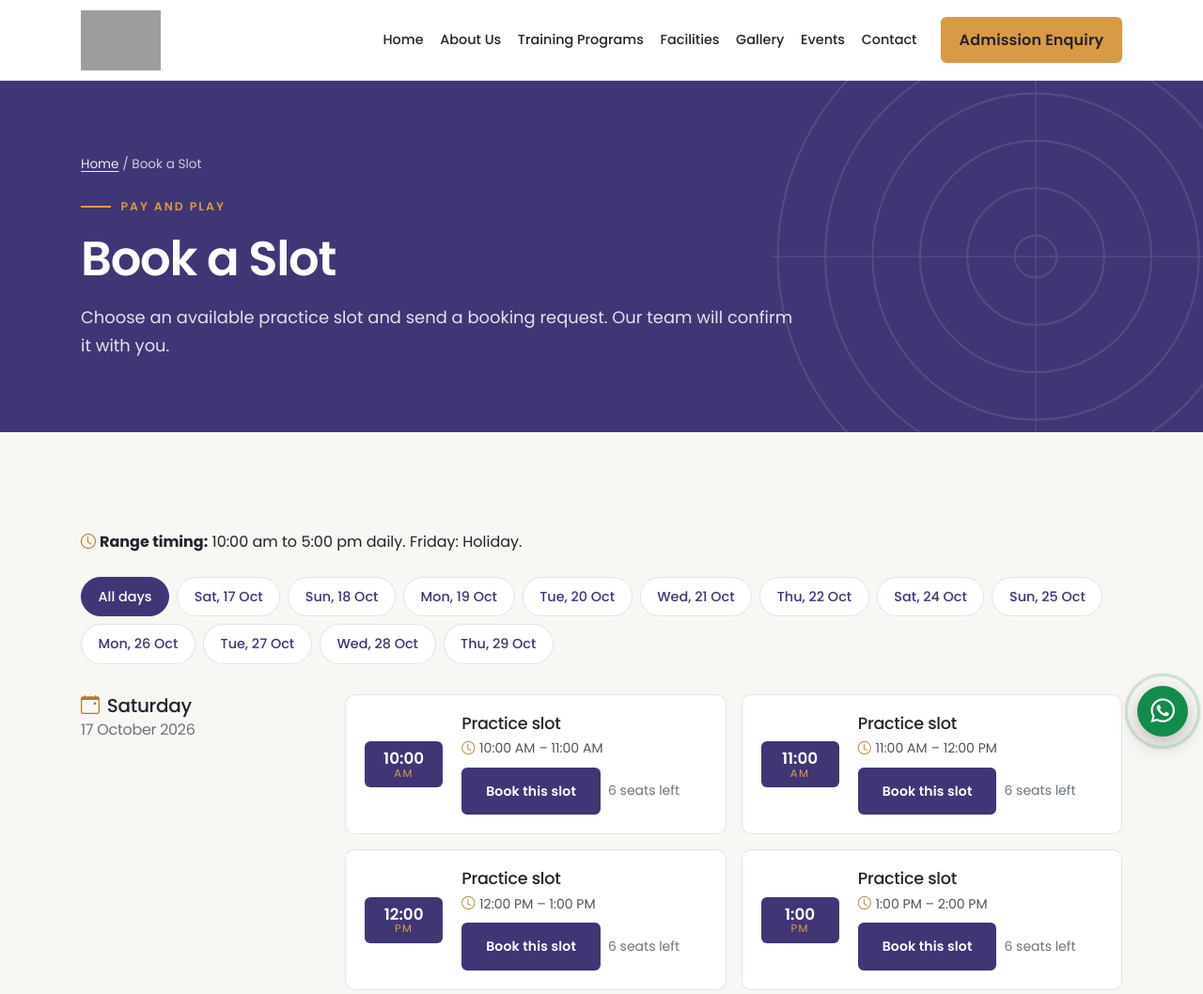
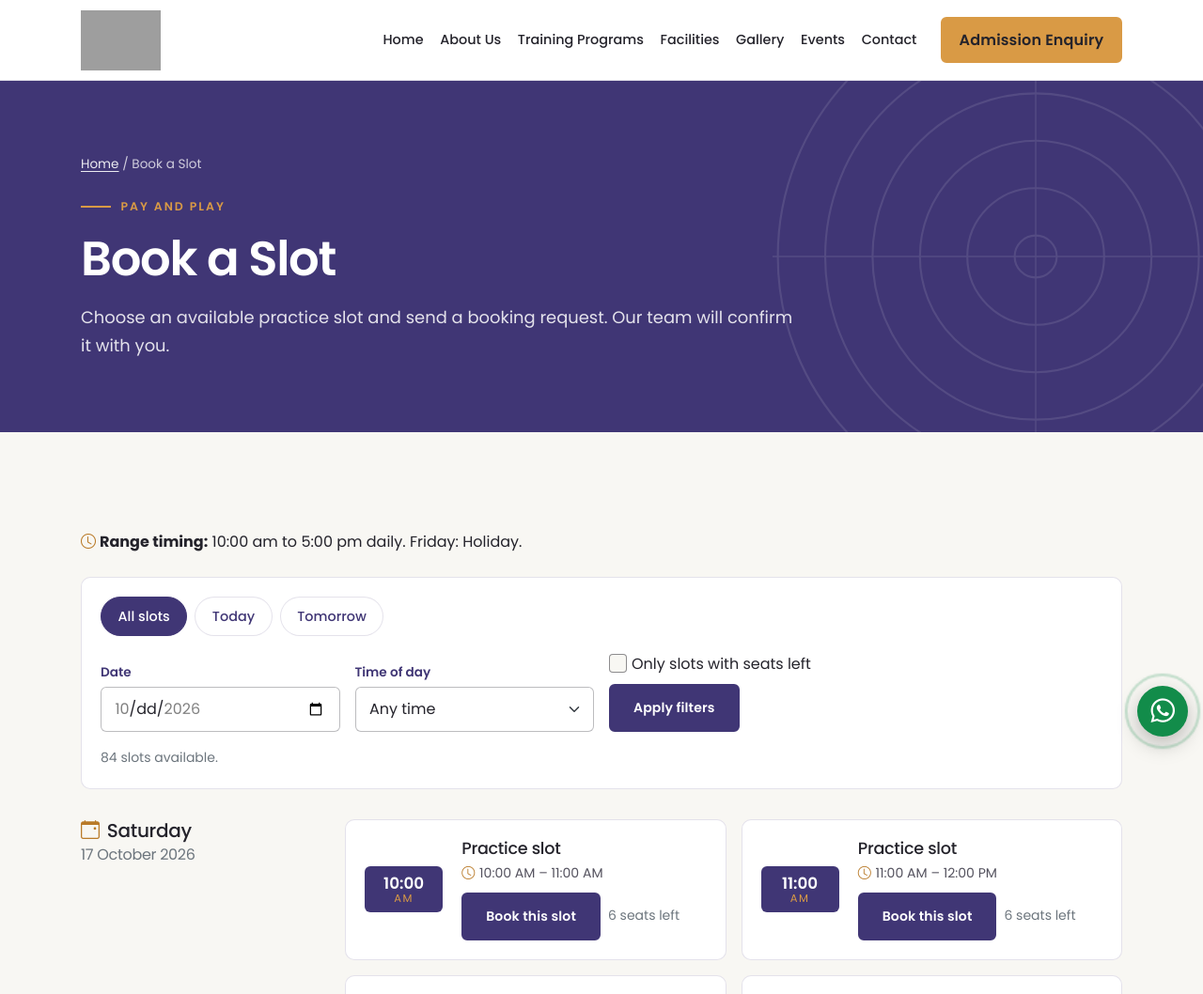
Before and after one commit to anshul1504/RUDRA-RIFLE-WEBSITE, a Django app: page /book/ in a window 1280 px wide. Shown: the top 1058 px of the page at 94% size. Run offline with Django 5.2, Linux system fonts and the light colour scheme; data comes from the database, SQL or seed files in the repository; data that the repository does not hold is empty; parts of the project's set-up code (start-up, migrations or seed data) failed here and were passed over; some libraries are stand-ins or nearby versions; grey boxes are pictures that could not be loaded.

Commit message:
Booking: full slot filter form (date picker, time of day, program, seats, reset)
Co-Authored-By: Claude Sonnet 5.5 <noreply@anthropic.com>

```diff
--- a/apps/bookings/views.py
+++ b/apps/bookings/views.py
@@ -1,9 +1,10 @@
 import logging
-from datetime import date
+from datetime import date, time, timedelta
 from itertools import groupby
 
 from django.contrib import messages
 from django.core.exceptions import ValidationError
+from django.utils import timezone
 from django.shortcuts import get_object_or_404, redirect, render
 
 from apps.core.models import SiteSettings
@@ -14,31 +15,54 @@ from .models import Slot, SlotBooking, SlotSchedule
 
 logger = logging.getLogger(__name__)
 
+PERIODS = {  # key -> (label, (from, until))
+    "morning": ("Morning (before 12 pm)", (time(0), time(12))),
+    "afternoon": ("Afternoon (12 - 3 pm)", (time(12), time(15))),
+    "evening": ("Evening (3 pm onwards)", (time(15), time(23, 59, 59))),
+}
+
 
 @page_enabled("show_booking")
 def slot_list(request):
     ahead = SiteSettings.load().booking_days_ahead
     for schedule in SlotSchedule.objects.filter(is_active=True):
         schedule.generate(ahead)  # slots open automatically every day; days without a schedule (Friday) stay empty
-    slots = list(Slot.objects.open_for_booking().with_booked())
-    slots = [s for s in slots if not s.is_past]
-    all_days = [{"date": d, "slots": list(items)} for d, items in groupby(slots, key=lambda s: s.date)]
-    date_chips = [d["date"] for d in all_days]
+    slots = [s for s in Slot.objects.open_for_booking().with_booked().select_related("program") if not s.is_past]
+    programs = sorted({s.program for s in slots if s.program}, key=lambda p: p.title)
+
+    # ---- filters (all optional, GET) ----
+    g = request.GET
     selected = None
     try:
-        selected = date.fromisoformat(request.GET.get("date", ""))
+        selected = date.fromisoformat(g.get("date", ""))
     except ValueError:
         pass
-    if selected in date_chips:
-        all_days = [d for d in all_days if d["date"] == selected]
+    period = g.get("time") if g.get("time") in PERIODS else ""
+    program_id = g.get("program", "")
+    seats_only = g.get("seats") == "1"
+    if selected:
+        slots = [s for s in slots if s.date == selected]
+    if period:
+        lo, hi = PERIODS[period][1]
+        slots = [s for s in slots if lo <= s.start_time < hi]
+    if program_id.isdigit():
+        slots = [s for s in slots if s.program_id == int(program_id)]
     else:
-        selected = None
+        program_id = ""
+    if seats_only:
+        slots = [s for s in slots if not s.is_full]
+    filtered = bool(selected or period or program_id or seats_only)
+
+    all_days = [{"date": d, "slots": list(items)} for d, items in groupby(slots, key=lambda s: s.date)]
+    today = timezone.localdate()
     page = paginate(request, all_days, 7)  # one page = one week of dates
     return render(request, "bookings/slot_list.html", {
         "page_obj": page,
         "days": page.object_list,
-        "date_chips": date_chips,
-        "selected_date": selected,
+        "selected_date": selected, "period": period, "program_id": program_id, "seats_only": seats_only,
+        "programs": programs, "periods": [(k, v[0]) for k, v in PERIODS.items()], "filtered": filtered,
+        "slot_count": len(slots), "min_date": today, "max_date": today + timedelta(days=ahead),
+        "today": today, "tomorrow": today + timedelta(days=1),
         "meta_description": "Book a Pay and Play practice slot at Rudra Sports Rifle Shooting Society, Indore.",
     })
 
--- a/static/css/main.css
+++ b/static/css/main.css
@@ -642,3 +642,8 @@ main { animation: pageIn .5s ease both; }
 @media (min-width: 576px) { .gallery-grid--home { grid-template-columns: repeat(3, 1fr); } }
 @media (min-width: 992px) { .gallery-grid--home { grid-template-columns: repeat(4, 1fr); } }
 .card-rudra__book { position: relative; z-index: 2; }  /* sits above the card's stretched link */
+
+/* slot booking filters */
+.slot-filters { background: #fff; border: 1px solid var(--line); border-radius: var(--radius-lg); padding: 1.25rem; margin-bottom: 2rem; }
+.slot-filters__quick { display: flex; flex-wrap: wrap; gap: .5rem; margin-bottom: 1rem; }
+.slot-filters .form-label { font-size: .85rem; font-weight: 600; color: var(--indigo); margin-bottom: .25rem; }
--- a/templates/bookings/slot_list.html
+++ b/templates/bookings/slot_list.html
@@ -8,12 +8,24 @@
   <div class="container">
     {% if site.booking_payment_note %}<div class="draft-banner" role="note"><i class="bi bi-info-circle me-1" aria-hidden="true"></i>{{ site.booking_payment_note }}</div>{% endif %}
     {% if site.opening_hours %}<p class="mb-4"><i class="bi bi-clock me-1" style="color:var(--gold-deep)" aria-hidden="true"></i><strong>Range timing:</strong> {{ site.opening_hours }}</p>{% endif %}
-    {% if date_chips|length > 1 or selected_date %}
-    <div class="filter-bar" role="navigation" aria-label="Choose a date">
-      <a class="filter-btn" href="{% url 'bookings:slots' %}" {% if not selected_date %}aria-current="true" aria-pressed="true"{% else %}aria-pressed="false"{% endif %}>All days</a>
-      {% for d in date_chips %}<a class="filter-btn" href="?date={{ d|date:'Y-m-d' }}" {% if selected_date == d %}aria-current="true" aria-pressed="true"{% else %}aria-pressed="false"{% endif %}>{{ d|date:"D, j M" }}</a>{% endfor %}
-    </div>
-    {% endif %}
+    <form class="slot-filters" method="get" action="{% url 'bookings:slots' %}" id="slot-filters" aria-label="Filter slots">
+      <div class="slot-filters__quick" role="group" aria-label="Quick dates">
+        <a class="filter-btn" href="{% url 'bookings:slots' %}" aria-pressed="{% if not filtered %}true{% else %}false{% endif %}">All slots</a>
+        <a class="filter-btn" href="?date={{ today|date:'Y-m-d' }}" aria-pressed="{% if selected_date == today %}true{% else %}false{% endif %}">Today</a>
+        <a class="filter-btn" href="?date={{ tomorrow|date:'Y-m-d' }}" aria-pressed="{% if selected_date == tomorrow %}true{% else %}false{% endif %}">Tomorrow</a>
+      </div>
+      <div class="row g-3 align-items-end">
+        <div class="col-sm-6 col-lg-3"><label class="form-label" for="f-date">Date</label>
+          <input class="form-control" type="date" id="f-date" name="date" value="{{ selected_date|date:'Y-m-d' }}" min="{{ min_date|date:'Y-m-d' }}" max="{{ max_date|date:'Y-m-d' }}"></div>
+        <div class="col-sm-6 col-lg-3"><label class="form-label" for="f-time">Time of day</label>
+          <select class="form-select" id="f-time" name="time"><option value="">Any time</option>{% for key, label in periods %}<option value="{{ key }}" {% if period == key %}selected{% endif %}>{{ label }}</option>{% endfor %}</select></div>
+        {% if programs %}<div class="col-sm-6 col-lg-3"><label class="form-label" for="f-program">Program</label>
+          <select class="form-select" id="f-program" name="program"><option value="">All programs</option>{% for p in programs %}<option value="{{ p.pk }}" {% if program_id == p.pk|stringformat:'s' %}selected{% endif %}>{{ p.title }}</option>{% endfor %}</select></div>{% endif %}
+        <div class="col-sm-6 col-lg-3"><div class="form-check mb-2"><input class="form-check-input" type="checkbox" id="f-seats" name="seats" value="1" {% if seats_only %}checked{% endif %}><label class="form-check-label" for="f-seats">Only slots with seats left</label></div>
+          <div class="d-flex gap-2"><button type="submit" class="btn btn-rudra btn-sm">Apply filters</button>{% if filtered %}<a href="{% url 'bookings:slots' %}" class="btn btn-outline-rudra btn-sm">Reset</a>{% endif %}</div></div>
+      </div>
+      <p class="small text-secondary mb-0 mt-3" aria-live="polite">{{ slot_count }} slot{{ slot_count|pluralize }} {% if filtered %}match your filters{% else %}available{% endif %}.</p>
+    </form>
     {% if days %}
       {% for day in days %}
       <div class="row g-3 mb-4 pb-4 border-bottom">
@@ -47,9 +59,16 @@
       {% endfor %}
       <div class="mt-4">{% include "includes/pagination.html" %}</div>
     {% else %}
-    <div class="empty-state"><i class="bi bi-calendar2-x" aria-hidden="true"></i><h3>No slots are open right now</h3><p>New practice slots are added regularly. Please check back soon, or contact the academy to arrange a session.</p><a href="{% url 'contact:contact' %}" class="btn btn-rudra">Contact us</a></div>
+    <div class="empty-state"><i class="bi bi-calendar2-x" aria-hidden="true"></i><h3>{% if filtered %}No slots match these filters{% else %}No slots are open right now{% endif %}</h3><p>{% if filtered %}Try another date or time. The range is closed on Fridays.{% else %}New practice slots are added regularly. Please check back soon, or contact the academy to arrange a session.{% endif %}</p>{% if filtered %}<a href="{% url 'bookings:slots' %}" class="btn btn-outline-rudra me-2">Clear filters</a>{% endif %}<a href="{% url 'contact:contact' %}" class="btn btn-rudra">Contact us</a></div>
     {% endif %}
     <p class="small text-secondary">A booking is a request until the academy confirms it with you. Slots are supervised sessions at the range.</p>
   </div>
 </section>
 {% endblock %}
+{% block extra_js %}{{ block.super }}<script>
+  (function () {
+    var f = document.getElementById("slot-filters");
+    if (!f) return;
+    f.querySelectorAll("input, select").forEach(function (el) { el.addEventListener("change", function () { f.submit(); }); });
+  })();
+</script>{% endblock %}
```
Also changed, not shown: apps/bookings/tests.py (+9 -1 lines).
